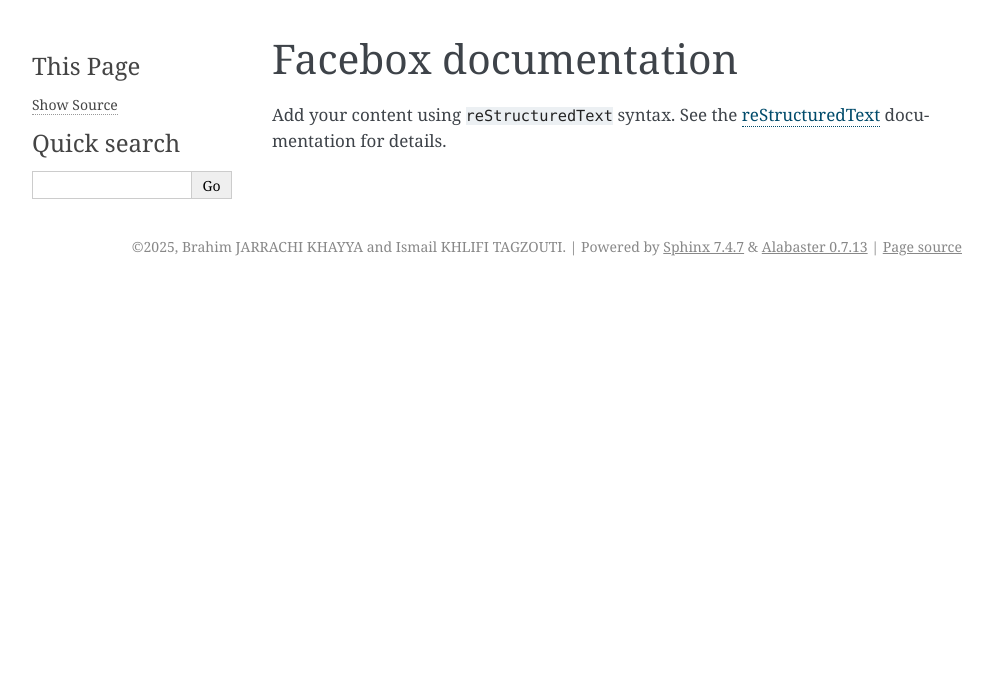
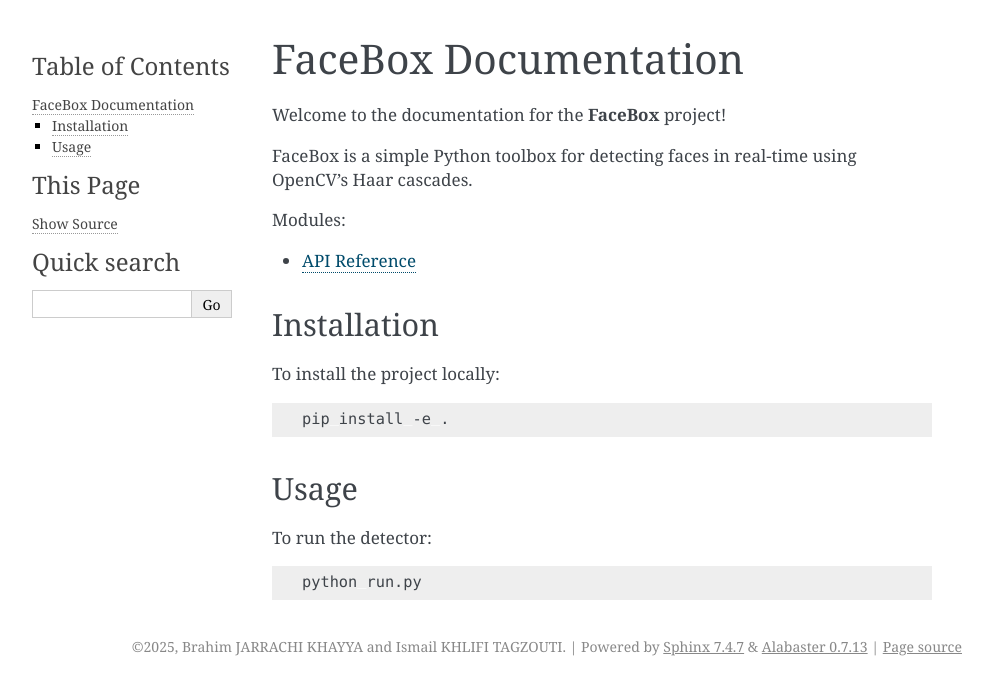
Before and after one commit to brahimself/facebox, a Sphinx documentation site: the page built from docs/index.rst, in a window 1280 px wide. Shown: the top 695 px of the page, without its empty margins (148-1141 px from the left). Built offline with Sphinx 7.4.7, drawn with Linux system fonts in a browser that asks for light colours.

Commit message:
add API ref and improve index

```diff
--- a/docs/index.rst
+++ b/docs/index.rst
@@ -1,16 +1,28 @@
-.. Facebox documentation master file, created by
-   sphinx-quickstart on Fri Apr  4 00:18:48 2025.
-   You can adapt this file completely to your liking, but it should at least
-   contain the root `toctree` directive.
+FaceBox Documentation
+======================
 
-Facebox documentation
-=====================
+Welcome to the documentation for the **FaceBox** project!
 
-Add your content using ``reStructuredText`` syntax. See the
-`reStructuredText <https://www.sphinx-doc.org/en/master/usage/restructuredtext/index.html>`_
-documentation for details.
-
+FaceBox is a simple Python toolbox for detecting faces in real-time using OpenCV's Haar cascades.
 
 .. toctree::
    :maxdepth: 2
-   :caption: Contents:
+   :caption: Modules:
+
+   api
+
+Installation
+------------
+To install the project locally:
+
+.. code-block:: bash
+
+   pip install -e .
+
+Usage
+-----
+To run the detector:
+
+.. code-block:: bash
+
+   python run.py
```
Also changed, not shown: docs/api.rst (added, +7 -0 lines).
